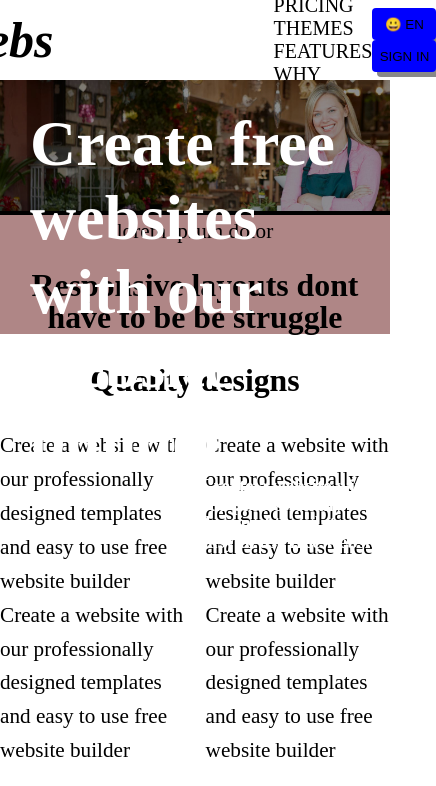
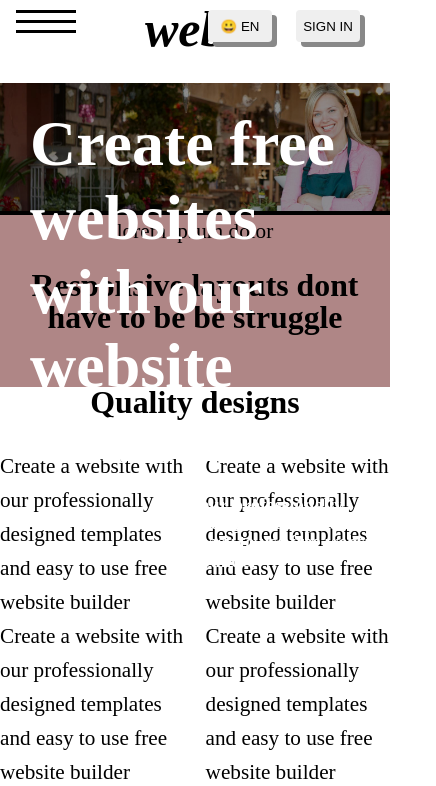
Before and after one commit to Martnez/learning-Css3, a plain HTML site: page index.html in a window 390 px wide. Shown: the top 786 px of the page, 436 px wide, since content can reach past the window. Drawn offline with Linux system fonts and the light colour scheme.

Commit message:
update 3.0
 creating hambuger

```diff
--- a/index.html
+++ b/index.html
@@ -16,8 +16,7 @@
       <div class="logo">
         <h1>webs</h1>
       </div>
-      <input type="checkbox" class="nav-toggle" id="nav-toggle" />
-      <div class="item">
+      <div class="item" id="item">
         <ul class="nav-list">
           <li class="nav-li-item">
             <a class="active" href="/page2.html">HOW IT WORKS</a>
@@ -30,9 +29,9 @@
         </ul>
         </p>
       </div>
-      <label for="nav-toggle" class="nav-toggle-lable ">
-        <span></span>
-      </label>
+      <div class="nav-toggle">
+        <div class="hambuger" id="hambuger"></div>
+      </div>
       <div class="nav-btn">
         <button class="btn">&#128512; EN</button>
         <button class="btn">SIGN IN</button>
@@ -118,5 +117,11 @@
         </div>
       </div>
     </section>
+    <script>
+      const pannel =document.getElementById("hambuger");
+      pannel.addEventListener("click",()=>{
+        document.getElementById("item").style.opacity=1;
+      })
+    </script>
   </body>
 </html>
--- a/main.css
+++ b/main.css
@@ -99,6 +99,7 @@ section p {
 }
 .bg-light {
   background-color: var(--clr-primary-1);
+  padding-bottom: 1em;
 }
 .bg-dark {
   background-color: var(--clr-primary-2);
@@ -126,6 +127,113 @@ section img {
 @media screen and (max-width: 1231px) {
   .btn {
     margin: 0;
-    background-color: blue;
+    margin: 10px;
+    height: 2rem;
+    width: 4rem;
+    border: none;
+    border-radius: 4px;
+    box-shadow: 5px 5px #888888;
+  }
+  .logo {
+    flex-basis: 10%;
+  }
+  .logo h1 {
+    text-align: center;
+    margin: 0;
+    font-weight: bolder;
+    font-style: italic;
+    font-size: 50px;
+  }
+  .nav-btn {
+    flex-basis: 20%;
+  }
+  .item {
+    flex-basis: 70%;
+    margin: 0;
   }
 }
+@media screen and (max-width: 1030px) {
+  .nav-bar {
+    all: unset;
+    text-align: center;
+    position: fixed;
+    z-index: 999;
+    width: 100%;
+    padding-bottom: 25px;
+    background-color: white;
+  }
+  .nav-btn {
+    position: absolute;
+    top: 0;
+    right: 20px;
+  }
+  .container {
+    top: 80px;
+  }
+  .bg-light {
+    background-color: var(--clr-primary-1);
+    margin-top: 80px;
+    padding-bottom: 1em;
+  }
+  .nav-toggle {
+    all: unset;
+    position: absolute;
+    margin-left: 1em;
+    left: 0;
+    top: 20px;
+    height: 100%;
+    width: 10%;
+  }
+  .hambuger,
+  .hambuger::before,
+  .hambuger::after {
+    display: block;
+    background-color: black;
+    width: 60px;
+    height: 3px;
+    position: absolute;
+  }
+  .hambuger::before,
+  .hambuger::after {
+    content: "";
+  }
+  .hambuger::before {
+    top: -10px;
+  }
+  .hambuger::after {
+    top: 10px;
+  }
+  .item {
+    position: absolute;
+    background-color: white;
+    margin-top: 27px;
+    opacity: 0;
+    transition: opacity ease-in-out 200ms;
+  }
+  .item ul {
+    all: unset;
+  }
+  .item li {
+    all: unset;
+    display: block;
+    margin-bottom: 20px;
+    font-size: 20px;
+  }
+  .item a {
+    all: unset;
+  }
+  .item a::after {
+    content: "";
+    display: block;
+    background-color: black;
+    height: 3px;
+    width: 5em;
+    margin-left: 22px;
+    position: absolute;
+    transform: scale(0, 1);
+    transition: transform ease-in-out 250ms;
+  }
+  .item a:hover::after {
+    transform: scale(1, 1);
+  }
+}
--- a/page2.css
+++ b/page2.css
@@ -80,7 +80,6 @@ nav a {
 .nav-toggle-lable span::before {
   display: block;
   background-color: white;
-
   height: 2px;
   width: 2rem;
   border-radius: 2px;
```
